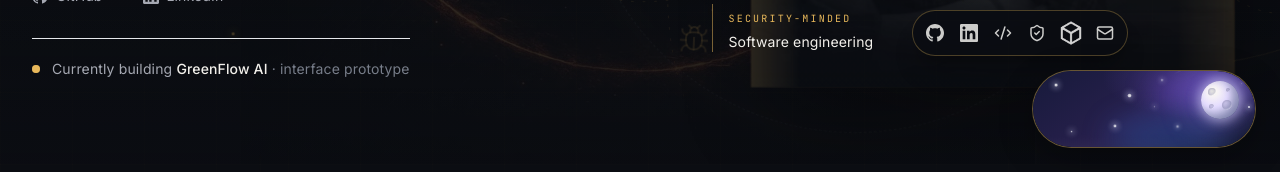
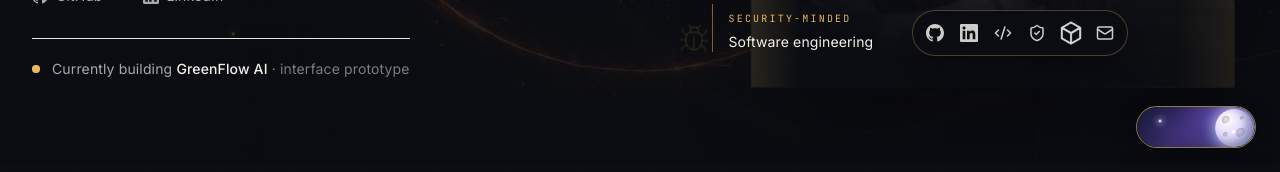
Before and after one commit to arpitkumar28/Portfolio, a Next.js app: page / in a window 1280 px wide. Shown: the part 628-800 px from the top of the page. Built offline with nearby package versions, Linux system fonts and the light colour scheme; no server answers.

Commit message:
Make weather toggle more compact

```diff
--- a/styles/globals.css
+++ b/styles/globals.css
@@ -724,32 +724,22 @@ html.light .hero-profile-htb-icon { filter: grayscale(1) brightness(0) invert(.2
 .hero-profile-link:focus-visible .hero-profile-htb-icon { filter: grayscale(1) brightness(0); }
 .weather-toggle {
   display: block;
-  width: 150px;
-  height: 53px;
+  width: 120px;
+  height: 42px;
   overflow: hidden;
   isolation: isolate;
   padding: 0;
   border: 1px solid rgb(var(--color-primary) / .62);
-  width: 224px;
-  height: 78px;
-  overflow: hidden;
-  isolation: isolate;
-  padding: 0;
-  border: 1px solid rgb(var(--color-primary) / .4);
   border-radius: 9999px;
   color: #fff;
   text-align: left;
   background: #10131a;
   box-shadow: 0 8px 24px rgb(0 0 0 / .32), inset 0 1px 0 rgb(255 255 255 / .2);
-  box-shadow: 0 10px 34px rgb(0 0 0 / .3), inset 0 1px 0 rgb(255 255 255 / .16);
   transform: translateZ(0);
   transition: transform 360ms cubic-bezier(.2,.85,.25,1), border-color 360ms ease, box-shadow 360ms ease;
   -webkit-tap-highlight-color: transparent;
 }
-.weather-toggle:not(.is-night) {
-  border-color: rgb(var(--color-primary) / .78);
-  box-shadow: 0 8px 24px rgb(0 0 0 / .3), 0 0 0 2px rgb(var(--color-primary) / .12), inset 0 1px 0 rgb(255 255 255 / .25);
-}
+.weather-toggle:not(.is-night) { border-color: rgb(var(--color-primary) / .78); box-shadow: 0 8px 24px rgb(0 0 0 / .3), 0 0 0 2px rgb(var(--color-primary) / .12), inset 0 1px 0 rgb(255 255 255 / .25); }
 .weather-toggle:hover { transform: translateY(-2px) scale(1.015); border-color: rgb(var(--color-primary) / .8); box-shadow: 0 9px 24px rgb(0 0 0 / .3), 0 0 16px rgb(var(--color-primary) / .15), inset 0 1px 0 rgb(255 255 255 / .2); }
 .weather-toggle:focus-visible { outline: 2px solid rgb(var(--color-primary)); outline-offset: 3px; }
 .weather-scene { position: absolute; inset: 0; width: 100%; height: 100%; overflow: hidden; border-radius: inherit; background: linear-gradient(165deg,#70d4ff 0%,#398bdd 49%,#2356a1 100%); transition: background 900ms cubic-bezier(.2,.8,.2,1); }
@@ -758,31 +748,23 @@ html.light .hero-profile-htb-icon { filter: grayscale(1) brightness(0) invert(.2
 .is-night .weather-scene { background: #151936; }
 .is-night .weather-scene::before { opacity: 0; }
 .is-night .weather-scene::after { opacity: 1; }
-.weather-sun-rays { position: absolute; z-index: 1; top: 7px; left: 20px; display: grid; width: 42px; height: 42px; place-items: center; opacity: 1; transform: scale(.86); transition: left 820ms cubic-bezier(.2,.8,.2,1),opacity 500ms ease,transform 820ms cubic-bezier(.2,.8,.2,1); }
+.weather-sun-rays { position: absolute; z-index: 1; top: 2px; left: 10px; display: grid; width: 42px; height: 42px; place-items: center; opacity: 1; transform: scale(.72); transition: left 820ms cubic-bezier(.2,.8,.2,1),opacity 500ms ease,transform 820ms cubic-bezier(.2,.8,.2,1); }
 .weather-sun-rays::before { position: absolute; inset: -9px; content: ""; border-radius: 50%; background: repeating-conic-gradient(from 0deg,rgb(255 224 108 / .8) 0deg 5deg,transparent 5deg 30deg); mask: radial-gradient(circle,transparent 47%,#000 51% 62%,transparent 67%); animation: weather-ray-spin 34s linear infinite; }
 .weather-sun { width: 34px; height: 34px; border-radius: 50%; background: radial-gradient(circle at 32% 28%,#fff9c4 0%,#ffe66d 35%,#ffb832 76%,#ff9735 100%); box-shadow: 0 0 10px 3px rgb(255 226 118 / .78),0 0 30px 10px rgb(255 192 63 / .38); }
-.is-night .weather-sun-rays { left: 103px; opacity: 0; transform: scale(.35) rotate(80deg); }
-.weather-sun-rays { position: absolute; z-index: 1; top: 10px; left: 34px; display: grid; width: 42px; height: 42px; place-items: center; opacity: 1; transform: scale(1); transition: left 820ms cubic-bezier(.2,.8,.2,1),opacity 500ms ease,transform 820ms cubic-bezier(.2,.8,.2,1); }
-.weather-sun-rays::before { position: absolute; inset: -9px; content: ""; border-radius: 50%; background: repeating-conic-gradient(from 0deg,rgb(255 224 108 / .8) 0deg 5deg,transparent 5deg 30deg); mask: radial-gradient(circle,transparent 47%,#000 51% 62%,transparent 67%); animation: weather-ray-spin 34s linear infinite; }
-.weather-sun { width: 34px; height: 34px; border-radius: 50%; background: radial-gradient(circle at 32% 28%,#fff9c4 0%,#ffe66d 35%,#ffb832 76%,#ff9735 100%); box-shadow: 0 0 10px 3px rgb(255 226 118 / .78),0 0 30px 10px rgb(255 192 63 / .38); }
-.is-night .weather-sun-rays { left: 158px; opacity: 0; transform: scale(.35) rotate(80deg); }
+.is-night .weather-sun-rays { left: 78px; opacity: 0; transform: scale(.35) rotate(80deg); }
 .weather-cloud { position: absolute; z-index: 2; width: 61px; height: 16px; border-radius: 999px; background: linear-gradient(180deg,#fff 0%,#ecf7ff 66%,#c8e6fb 100%); filter: drop-shadow(0 3px 3px rgb(31 92 145 / .2)); opacity: .95; transition: opacity 500ms ease,transform 900ms cubic-bezier(.2,.8,.2,1); }
 .weather-cloud::before,.weather-cloud::after { position: absolute; bottom: 5px; content: ""; border-radius: 50%; background: inherit; }
 .weather-cloud::before { left: 10px; width: 24px; height: 24px; }
 .weather-cloud::after { left: 27px; width: 30px; height: 30px; }
-.weather-cloud-one { top: 27px; left: 57px; transform: scale(.7); animation: weather-cloud-drift 8s ease-in-out infinite alternate; }
-.weather-cloud-two { top: 8px; left: 105px; transform: scale(.48); opacity: .86; animation: weather-cloud-drift 10s ease-in-out infinite alternate-reverse; }
-.weather-cloud-three { top: 31px; left: 119px; transform: scale(.4); opacity: .7; animation: weather-cloud-drift 12s ease-in-out infinite alternate; }
-.weather-cloud-one { top: 43px; left: 88px; transform: scale(.8); animation: weather-cloud-drift 8s ease-in-out infinite alternate; }
-.weather-cloud-two { top: 17px; left: 155px; transform: scale(.55); opacity: .86; animation: weather-cloud-drift 10s ease-in-out infinite alternate-reverse; }
-.weather-cloud-three { top: 50px; left: 178px; transform: scale(.48); opacity: .7; animation: weather-cloud-drift 12s ease-in-out infinite alternate; }
+.weather-cloud-one { top: 20px; left: 43px; transform: scale(.55); animation: weather-cloud-drift 8s ease-in-out infinite alternate; }
+.weather-cloud-two { top: 4px; left: 81px; transform: scale(.38); opacity: .86; animation: weather-cloud-drift 10s ease-in-out infinite alternate-reverse; }
+.weather-cloud-three { top: 23px; left: 91px; transform: scale(.31); opacity: .7; animation: weather-cloud-drift 12s ease-in-out infinite alternate; }
 .is-night .weather-cloud { opacity: 0; transform: translateY(18px) scale(.65); }
 .weather-nebula { position: absolute; z-index: 1; width: 100px; height: 42px; border-radius: 50%; opacity: 0; filter: blur(15px); transition: opacity 900ms ease; }
 .weather-nebula-one { top: 3px; right: 4px; background: #855df1; }
 .weather-nebula-two { bottom: -10px; left: 75px; width: 120px; background: #3867cb; }
 .is-night .weather-nebula { opacity: .36; }
-.weather-moon { position: absolute; z-index: 2; top: 7px; left: 108px; width: 38px; height: 38px; overflow: hidden; border-radius: 50%; opacity: 0; transform: translateX(-60px) scale(.55) rotate(-30deg); background: radial-gradient(circle at 32% 28%,#fffdf0 0%,#e4dcff 40%,#aeb0d4 77%,#737caa 100%); box-shadow: 0 0 11px 3px rgb(225 221 255 / .56),0 0 32px 11px rgb(161 150 255 / .28),inset -6px -3px 9px rgb(53 58 105 / .35); transition: left 820ms cubic-bezier(.2,.8,.2,1),opacity 560ms ease,transform 820ms cubic-bezier(.2,.8,.2,1); }
-.weather-moon { position: absolute; z-index: 2; top: 10px; left: 168px; width: 38px; height: 38px; overflow: hidden; border-radius: 50%; opacity: 0; transform: translateX(-100px) scale(.55) rotate(-30deg); background: radial-gradient(circle at 32% 28%,#fffdf0 0%,#e4dcff 40%,#aeb0d4 77%,#737caa 100%); box-shadow: 0 0 11px 3px rgb(225 221 255 / .56),0 0 32px 11px rgb(161 150 255 / .28),inset -6px -3px 9px rgb(53 58 105 / .35); transition: left 820ms cubic-bezier(.2,.8,.2,1),opacity 560ms ease,transform 820ms cubic-bezier(.2,.8,.2,1); }
+.weather-moon { position: absolute; z-index: 2; top: 2px; left: 78px; width: 38px; height: 38px; overflow: hidden; border-radius: 50%; opacity: 0; transform: translateX(-44px) scale(.45) rotate(-30deg); background: radial-gradient(circle at 32% 28%,#fffdf0 0%,#e4dcff 40%,#aeb0d4 77%,#737caa 100%); box-shadow: 0 0 11px 3px rgb(225 221 255 / .56),0 0 32px 11px rgb(161 150 255 / .28),inset -6px -3px 9px rgb(53 58 105 / .35); transition: left 820ms cubic-bezier(.2,.8,.2,1),opacity 560ms ease,transform 820ms cubic-bezier(.2,.8,.2,1); }
 .is-night .weather-moon { opacity: 1; transform: translateX(0) scale(1) rotate(0); }
 .weather-crater { position: absolute; display: block; border-radius: 50%; background: radial-gradient(circle at 35% 30%,rgb(100 103 145 / .12),rgb(110 111 153 / .3) 55%,rgb(255 255 255 / .24) 72%,transparent 78%); box-shadow: inset 1px 1px 2px rgb(76 76 120 / .22); }
 .crater-one { top: 7px; left: 7px; width: 8px; height: 8px; }.crater-two { top: 19px; left: 21px; width: 10px; height: 10px; }.crater-three { top: 23px; left: 8px; width: 5px; height: 5px; }.crater-four { top: 7px; left: 25px; width: 4px; height: 4px; }
@@ -798,8 +780,7 @@ html.light .hero-profile-htb-icon { filter: grayscale(1) brightness(0) invert(.2
 @keyframes weather-cloud-drift { from { margin-left: -3px; } to { margin-left: 5px; } }
 @keyframes weather-twinkle { from { opacity: .4; transform: scale(.75); } to { opacity: 1; transform: scale(1.35); } }
 @keyframes weather-shoot { 0%,72%,100% { opacity: 0; transform: rotate(-27deg) translate(30px,-10px); } 76% { opacity: 1; } 84% { opacity: 0; transform: rotate(-27deg) translate(-85px,30px); } }
-@media (max-width: 480px) { .weather-toggle { width: 140px; height: 49px; } .weather-sun-rays { left: 15px; transform: scale(.8); } .is-night .weather-sun-rays { left: 93px; } .weather-moon { top: 6px; left: 99px; transform: translateX(-55px) scale(.5); } .is-night .weather-moon { transform: translateX(0) scale(.9); } .weather-cloud-one { top: 25px; left: 52px; }.weather-cloud-two { top: 7px; left: 96px; }.weather-cloud-three { top: 30px; left: 109px; } }
-@media (max-width: 480px) { .weather-toggle { width: 198px; height: 70px; } .weather-sun-rays { top: 7px; left: 27px; transform: scale(.9); } .is-night .weather-sun-rays { left: 139px; } .weather-moon { top: 7px; left: 145px; transform: translateX(-90px) scale(.5); } .is-night .weather-moon { transform: translateX(0) scale(.9); } .weather-cloud-one { left: 75px; }.weather-cloud-two { left: 135px; }.weather-cloud-three { left: 152px; } }
+@media (max-width: 480px) { .weather-toggle { width: 112px; height: 39px; } .weather-sun-rays { top: 0; left: 7px; transform: scale(.66); } .is-night .weather-sun-rays { left: 73px; } .weather-moon { top: 1px; left: 72px; transform: translateX(-40px) scale(.4); } .is-night .weather-moon { transform: translateX(0) scale(.78); } .weather-cloud-one { top: 18px; left: 39px; transform: scale(.5); }.weather-cloud-two { top: 3px; left: 75px; transform: scale(.34); }.weather-cloud-three { top: 21px; left: 83px; transform: scale(.28); } }
 @media (prefers-reduced-motion: reduce) { .weather-toggle,.weather-toggle *, .weather-toggle::before { animation: none !important; transition-duration: .01ms !important; scroll-behavior: auto !important; } }
 .hero-profile-links {
   box-sizing: border-box;
```
